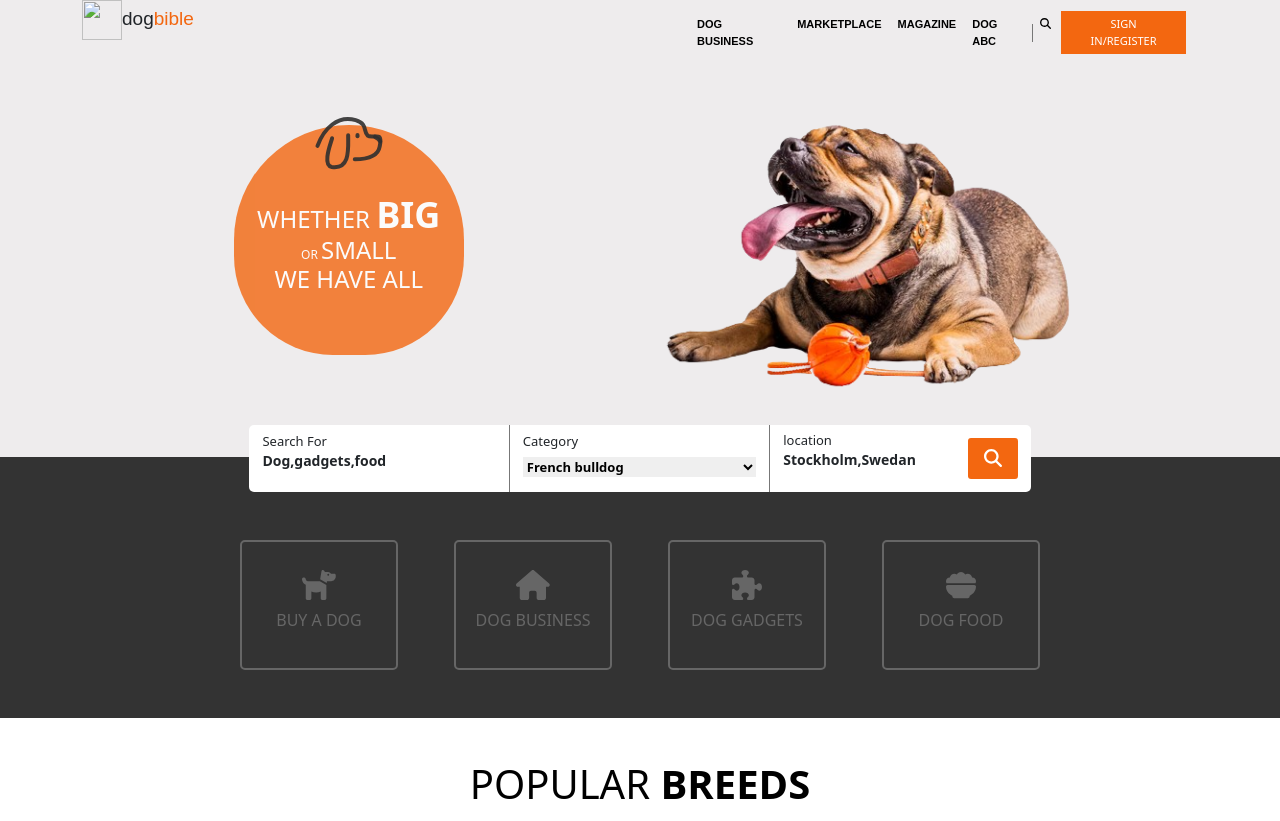
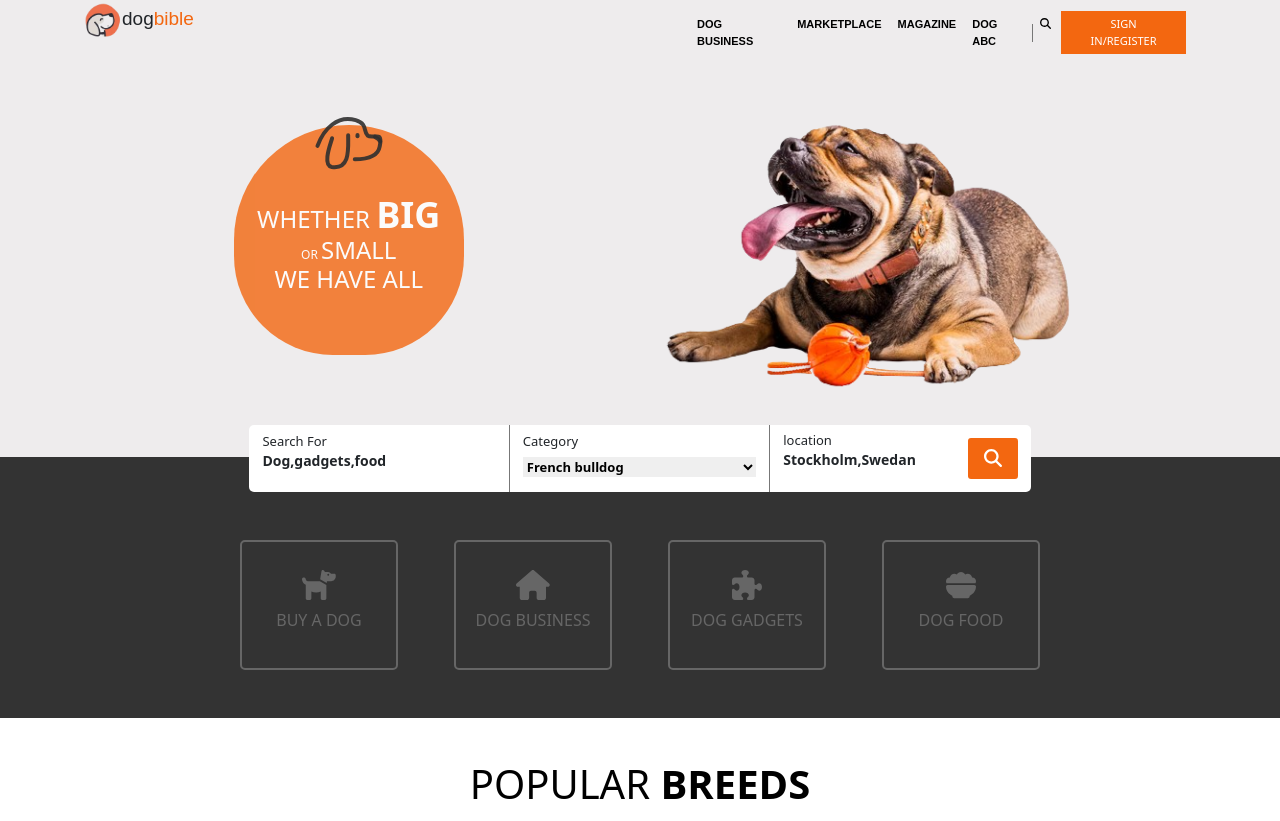
Before and after one commit to JayaprakashSof/dog_bible, a plain HTML site: page index.html in a window 1280 px wide. Shown: the top 821 px of the page. Drawn offline with nearby package versions, Linux system fonts and the light colour scheme; the site is published under a folder, as on GitHub Pages, so addresses that start at the root find nothing; files whose address does not match are found by name.

Commit message:
Update index.html

```diff
--- a/index.html
+++ b/index.html
@@ -21,7 +21,7 @@
       <div class="container">
         <div class="row">
           <div class=" col-xl-5  col-lg-5 col-md-10 left_side">
-            <a class="nav-link active my-auto" href="#home"><img src="/assets/img/dogbible.png" alt="">dog<span>bible</span></a>
+            <a class="nav-link active my-auto" href="#home"><img src="assets/img/dogbible.png" alt="">dog<span>bible</span></a>
           </div>
           <div class="col-xl-7  col-lg-7 col-md-2">
             <nav class="navbar navbar-expand-lg navbar-light">
```
